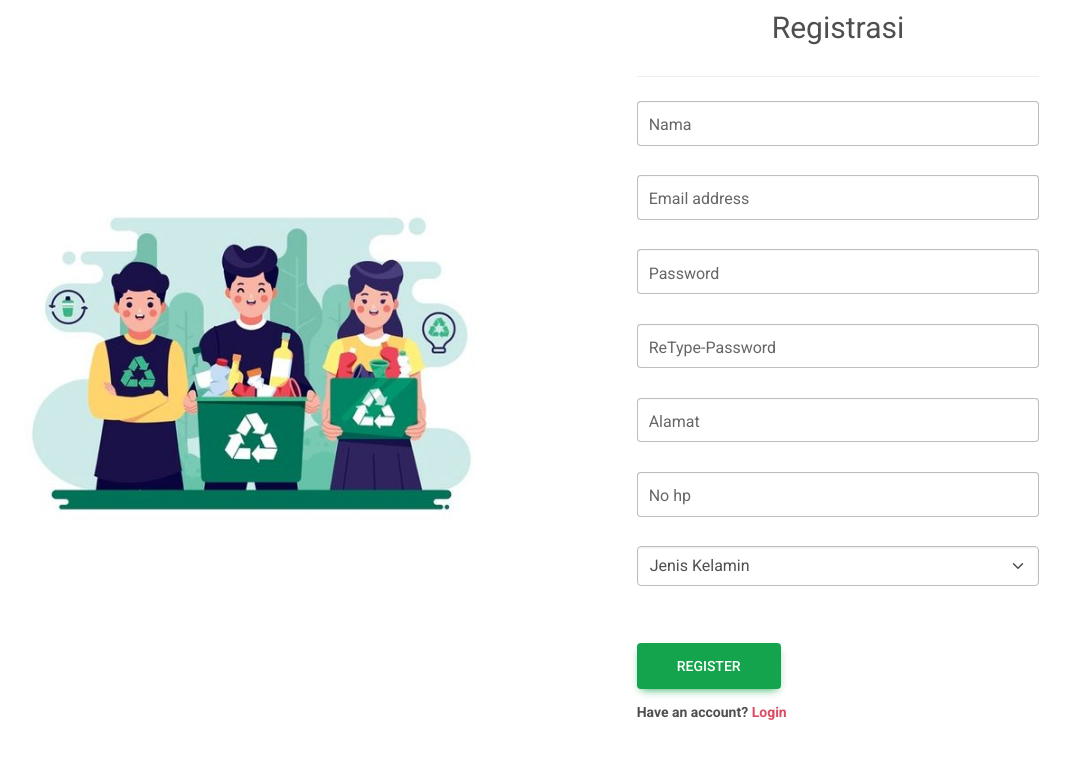
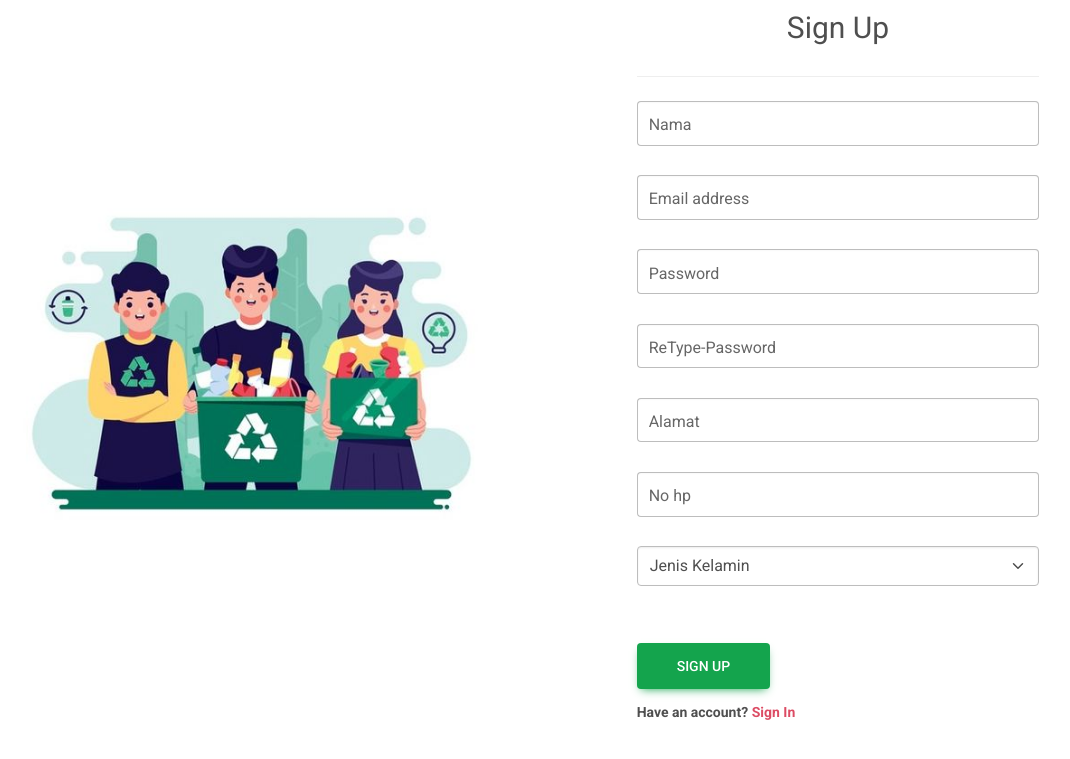
Before and after one commit to yudhafebriansyahhh/ProjectSemester3, a CodeIgniter app: page /Project_Semester3/Auth/register in a window 1280 px wide. Shown: the top 759 px of the page, without its empty margins (122-1192 px from the left). Run offline with CodeIgniter, Linux system fonts and the light colour scheme; some libraries are stand-ins or nearby versions.

Commit message:
Login & Regis

```diff
--- a/application/views/auth/vw_login.php
+++ b/application/views/auth/vw_login.php
@@ -49,8 +49,8 @@
                     </div>
 
                     <div class="text-center text-lg-start mt-4 pt-2">
-                        <button type="submit" class="btn btn-success btn-lg" style="padding-left: 2.5rem; padding-right: 2.5rem;">Login</button>
-                        <p class="small fw-bold mt-2 pt-1 mb-0">Don't have an account? <a href="<?= base_url('Auth/register')?>" class="link-danger">Register</a></p>
+                        <button type="submit" class="btn btn-success btn-lg" style="padding-left: 2.5rem; padding-right: 2.5rem;">Sign In</button>
+                        <p class="small fw-bold mt-2 pt-1 mb-0">Don't have an account? <a href="<?= base_url('Auth/register')?>" class="link-danger">Sign Up</a></p>
                     </div>
 
                 </form>
--- a/application/views/auth/vw_regis.php
+++ b/application/views/auth/vw_regis.php
@@ -8,7 +8,7 @@
             <div class="col-md-8 col-lg-6 col-xl-4 offset-xl-1">
                 <form method="POST" class="needs-validation" action="">
                 <div class="text-center fw-bold mx-3 mb-0">
-                        <p class="lead fw-normal mb-0" style="font-size: 30px;">Registrasi</p>
+                        <p class="lead fw-normal mb-0" style="font-size: 30px;">Sign Up</p>
 
 
                     </div>
@@ -77,8 +77,8 @@
                     </div>
 
                     <div class="text-center text-lg-start mt-4 pt-2">
-                        <button type="submit" class="btn btn-success btn-lg" style="padding-left: 2.5rem; padding-right: 2.5rem;">Register</button>
-                        <p class="small fw-bold mt-2 pt-1 mb-0">Have an account? <a href="<?= base_url('Auth')?>" class="link-danger">Login</a></p>
+                        <button type="submit" class="btn btn-success btn-lg" style="padding-left: 2.5rem; padding-right: 2.5rem;">Sign Up</button>
+                        <p class="small fw-bold mt-2 pt-1 mb-0">Have an account? <a href="<?= base_url('Auth')?>" class="link-danger">Sign In</a></p>
                     </div>
 
                 </form>
```
